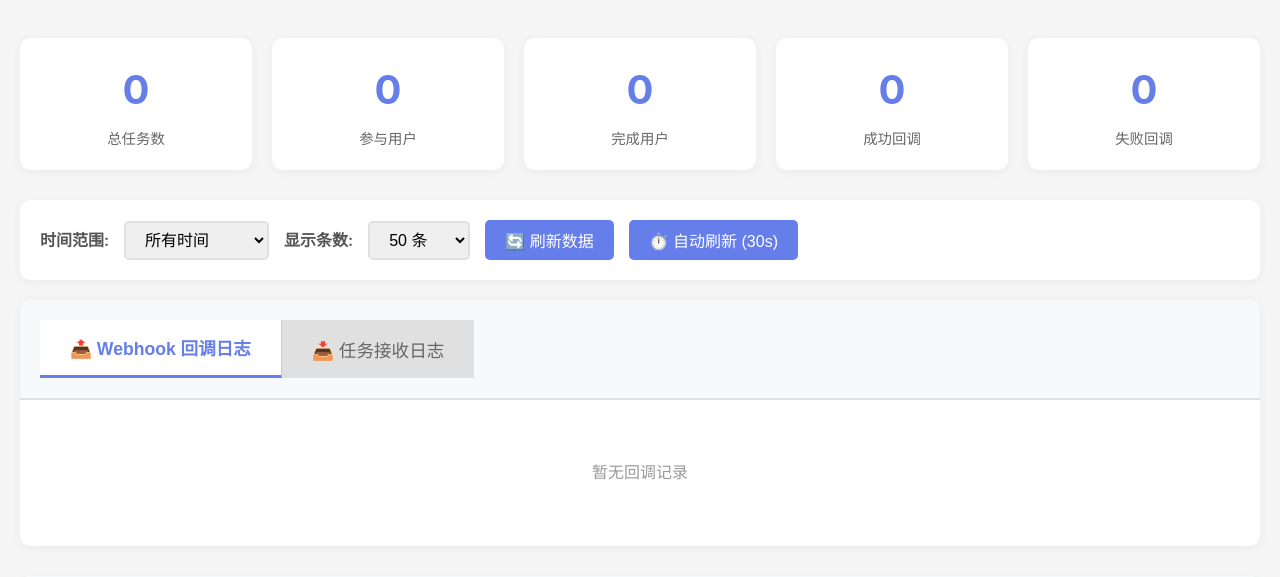
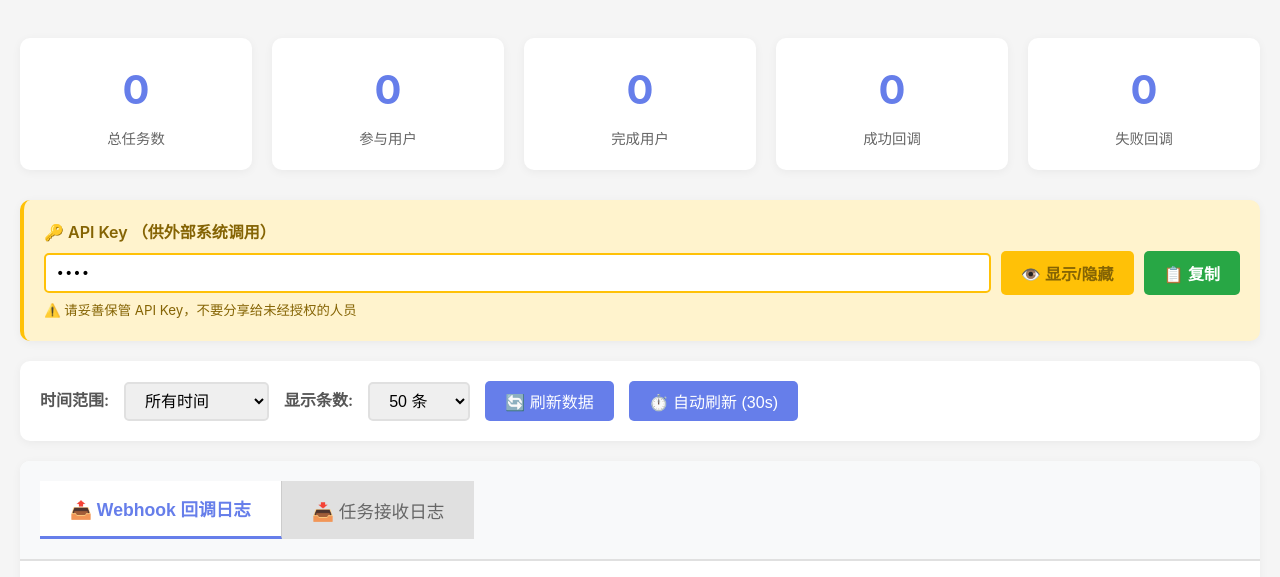
Before and after one commit to rogerwu188/telegram-bot-dramarelay, a Flask app: page /admin in a window 1280 px wide. Shown: the part 201-778 px from the top of the page. Run offline with Flask 3, Linux system fonts and the light colour scheme; data that the repository does not hold is empty; some libraries are stand-ins or nearby versions.

Commit message:
feat: 在管理后台添加 API_KEY 显示功能
- 在管理后台首页添加 API Key 配置区域
- 默认隐藏显示，点击眼睛图标可切换显示/隐藏
- 提供一键复制功能
- 添加 /api/config/api-key 接口用于获取 API Key
- 方便外部系统开发者集成使用

```diff
--- a/admin_api.py
+++ b/admin_api.py
@@ -428,6 +428,32 @@
             'error': str(e)
         }), 500
 
+@app.route('/api/config/api-key', methods=['GET'])
+def get_api_key():
+    """
+    获取 API Key
+    用于外部系统集成
+    """
+    try:
+        api_key = os.getenv('API_KEY', '')
+
+        if not api_key:
+            return jsonify({
+                'success': False,
+                'error': 'API Key 未配置'
+            }), 404
+
+        return jsonify({
+            'success': True,
+            'api_key': api_key
+        })
+
+    except Exception as e:
+        return jsonify({
+            'success': False,
+            'error': str(e)
+        }), 500
+
 if __name__ == '__main__':
     port = int(os.getenv('ADMIN_PORT', 5001))
     app.run(host='0.0.0.0', port=port, debug=True)
--- a/templates/admin.html
+++ b/templates/admin.html
@@ -467,6 +467,31 @@
             </div>
         </div>
 
+        <!-- API Key 配置 -->
+        <div class="controls" style="margin-bottom: 20px; background: #fff3cd; border-left: 4px solid #ffc107;">
+            <div style="flex: 1;">
+                <label style="display: block; margin-bottom: 5px; font-weight: 600; color: #856404;">
+                    🔑 API Key （供外部系统调用）
+                </label>
+                <div style="display: flex; gap: 10px; align-items: center;">
+                    <input type="password" id="api-key-display" readonly
+                           style="flex: 1; padding: 10px; border: 2px solid #ffc107; border-radius: 5px; font-family: monospace; font-size: 14px; background: white;"
+                           value="Loading...">
+                    <button onclick="toggleApiKeyVisibility()"
+                            style="padding: 10px 20px; background: #ffc107; color: #856404; border: none; border-radius: 5px; cursor: pointer; font-weight: 600;">
+                        👁️ 显示/隐藏
+                    </button>
+                    <button onclick="copyApiKey()"
+                            style="padding: 10px 20px; background: #28a745; color: white; border: none; border-radius: 5px; cursor: pointer; font-weight: 600;">
+                        📋 复制
+                    </button>
+                </div>
+                <small style="color: #856404; display: block; margin-top: 5px;">
+                    ⚠️ 请妥善保管 API Key，不要分享给未经授权的人员
+                </small>
+            </div>
+        </div>
+
         <!-- 控制面板 -->
         <div class="controls">
             <label for="time-range">时间范围:</label>
@@ -878,7 +903,10 @@
         document.getElementById('limit').addEventListener('change', refreshData);
 
         // 页面加载时初始化
-        window.addEventListener('load', refreshData);
+        window.addEventListener('load', () => {
+            refreshData();
+            loadApiKey();
+        });
 
         // 显示回调数据弹窗
         function showCallbackData(payload) {
@@ -922,6 +950,61 @@
             });
         }
 
+        // API Key 功能
+        let apiKeyValue = '';
+        let apiKeyVisible = false;
+
+        // 加载 API Key
+        async function loadApiKey() {
+            try {
+                const response = await fetch('/api/config/api-key');
+                const result = await response.json();
+
+                if (result.success) {
+                    apiKeyValue = result.api_key;
+                    document.getElementById('api-key-display').value = '•'.repeat(apiKeyValue.length);
+                } else {
+                    document.getElementById('api-key-display').value = '加载失败';
+                }
+            } catch (error) {
+                console.error('加载 API Key 失败:', error);
+                document.getElementById('api-key-display').value = '加载失败';
+            }
+        }
+
+        // 切换 API Key 显示/隐藏
+        function toggleApiKeyVisibility() {
+            const input = document.getElementById('api-key-display');
+            apiKeyVisible = !apiKeyVisible;
+
+            if (apiKeyVisible) {
+                input.type = 'text';
+                input.value = apiKeyValue;
+            } else {
+                input.type = 'password';
+                input.value = '•'.repeat(apiKeyValue.length);
+            }
+        }
+
+        // 复制 API Key
+        function copyApiKey() {
+            if (!apiKeyValue) {
+                alert('⚠️ API Key 尚未加载');
+                return;
+            }
+
+            navigator.clipboard.writeText(apiKeyValue).then(() => {
+                const btn = event.target;
+                const originalText = btn.textContent;
+                btn.textContent = '✅ 已复制';
+                setTimeout(() => {
+                    btn.textContent = originalText;
+                }, 2000);
+            }).catch(err => {
+                alert('复制失败：' + err.message);
+            });
+        }
+
         // 点击背景关闭弹窗
         document.addEventListener('click', function(e) {
             const modal = document.getElementById('callback-modal');
```
